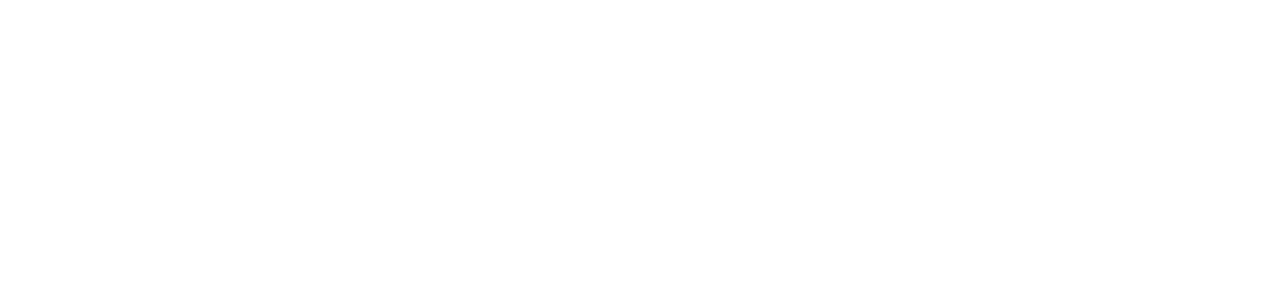
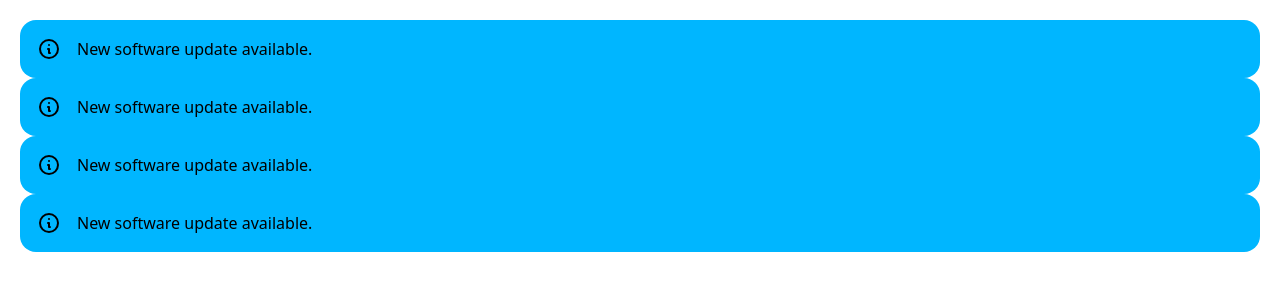
Before and after one commit to mehrnaz98/Alert-app, a Vue app: page / in a window 1280 px wide. Shown: the top 300 px of the page. Built offline with nearby package versions, Linux system fonts and the light colour scheme.

Commit message:
Add alert HTML code from daisyUI

```diff
--- a/src/components/AppAlert.vue
+++ b/src/components/AppAlert.vue
@@ -1,5 +1,22 @@
 <script setup></script>
 
-<template></template>
+<template>
+  <div role="alert" class="alert alert-info">
+    <svg
+      xmlns="http://www.w3.org/2000/svg"
+      fill="none"
+      viewBox="0 0 24 24"
+      class="h-6 w-6 shrink-0 stroke-current"
+    >
+      <path
+        stroke-linecap="round"
+        stroke-linejoin="round"
+        stroke-width="2"
+        d="M13 16h-1v-4h-1m1-4h.01M21 12a9 9 0 11-18 0 9 9 0 0118 0z"
+      ></path>
+    </svg>
+    <span>New software update available.</span>
+  </div>
+</template>
 
 <style scoped></style>
```
